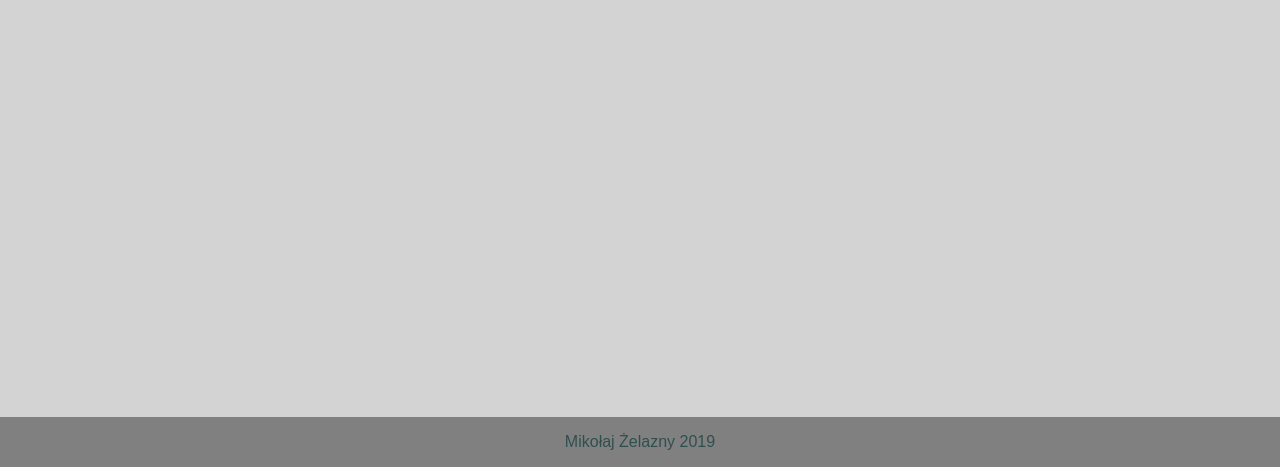
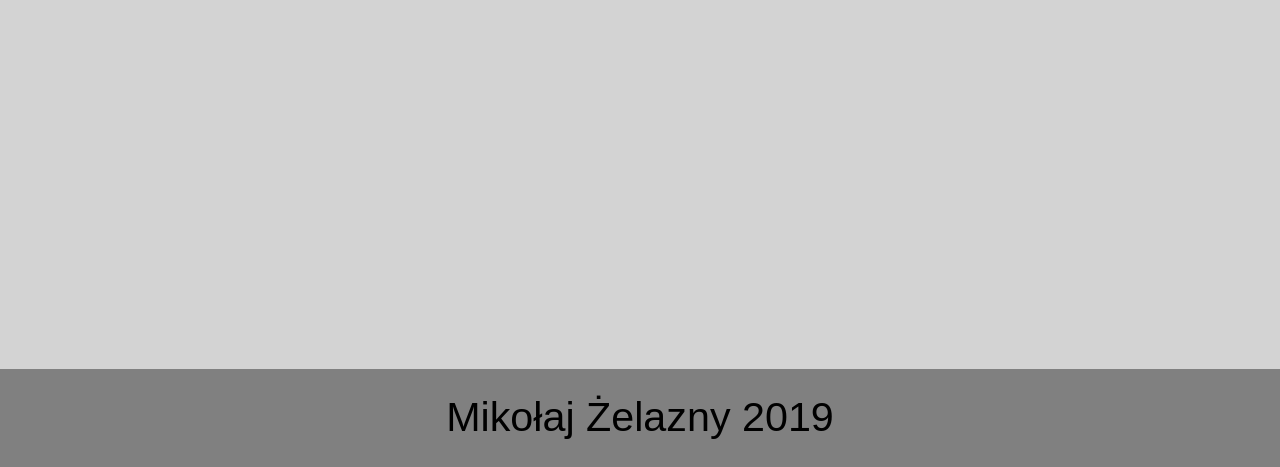
Before and after one commit to MikolajZelazny/MikolajZelazny.github.io, a plain HTML site: page index.html in a window 1280 px wide. Shown: the part 333-800 px from the top of the page. Drawn offline with Linux system fonts and the light colour scheme.

Commit message:
footer height fix and calc em plus vm

```diff
--- a/resource/style/main.css
+++ b/resource/style/main.css
@@ -1,33 +1,51 @@
 body {
     background-color: lightgray
+}
+
+div {
+  text-align: center;
 }
 
 #grey_strap {
     background-color: gray;
     width: 100%;
-    margin-top: 7%;
+    margin-top: 8%;
     height: 230px;
     border-radius: 15px;
 }
 
-div {
-    text-align: center;
+.row {
+  display: flex;
+}
+
+.column {
+  flex: 33.33%;
+  padding: 5px;
 }
 
 p {
-  font-family: Arial, Helvetica, sans-serif
+  font-family: Arial, Helvetica, sans-serif;
+  font-size: calc(2.5em + 0.1vw);
+  margin: 2%;
 }
 
-.row {
-    display: flex;
+
+.footer {
+  bottom: 0;
+  position: absolute;
+  width: 100%;
+  left: 0;
+  background-color: gray;
+  min-height: 7%;
+
+
 }
 
-  .column {
-    flex: 33.33%;
-    padding: 5px;
-  }
 
-.footer {
+
+
+
+/* .footer {
   position:fixed;
   left: 0;
   bottom: 0;
@@ -35,5 +53,5 @@ p {
   background-color:gray ;
   color: darkslategray;
   text-align: center;
-  height: 50px
-}
+  height: 7%;
+} */
```
Also changed, not shown: index.html (+1 -0 lines).
